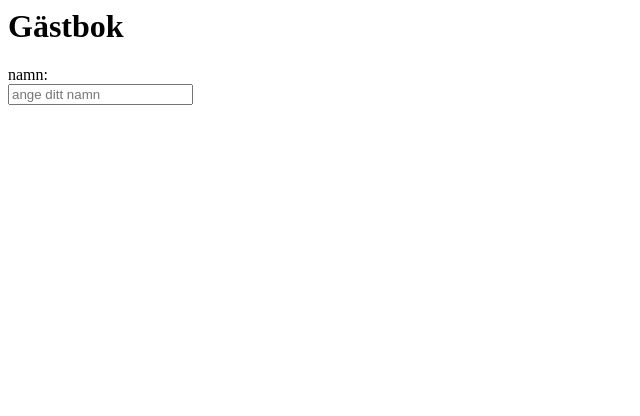
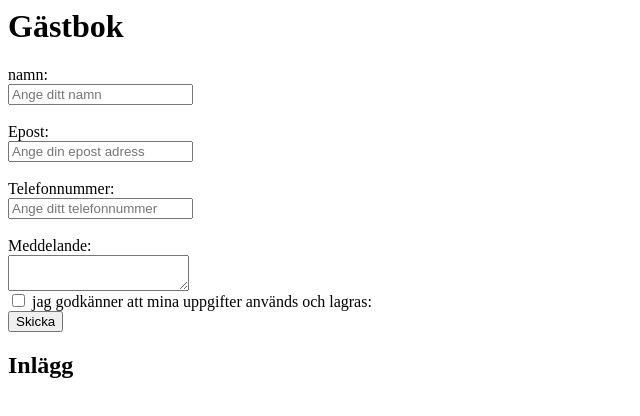
Before and after one commit to muttsii/g-stbok, a plain HTML site: page index.html in a window 1280 px wide. Shown: the whole page, without its empty margins (0-640 px from the left). Drawn offline with Linux system fonts and the light colour scheme.

Commit message:
mer om boken

```diff
--- a/index.html
+++ b/index.html
@@ -11,10 +11,39 @@
         <div>
             <label for="namn">namn:
                 <br>
-                <input type="text" name="namn" id="namn" placeholder="ange ditt namn" required>
+                <input type="text" name="namn" id="namn" placeholder="Ange ditt namn" required>
             </label>
         </div>
         <br>
-
+        <div>
+            <label for="empost">Epost:
+                <br>
+                <input type="email" name="epost" id="epost" placeholder="Ange din epost adress" required>
+            </label>
+        </div>
+        <br>
+        <div>
+            <label for="telefon"> Telefonnummer:
+                <br>
+                <input type="tel" name="telefon" id="telefon" placeholder="Ange ditt telefonnummer">
+            </label>
+        </div>
+        <br>
+        <div>
+            <label Meddelande:>Meddelande:
+            <br>
+            <textarea name="meddelande" id="meddelande"></textarea>
+            </label>
+        </div>
+        <div>
+            <input type="checkbox" name="gdpr" id="gdpr" value="gdpr66" required> jag godkänner att mina uppgifter används och lagras:
+        </div>
+        <div>
+            <input type="submit" value="Skicka">
+        </div>
+        </form>
+        <h2>Inlägg</h2>
+        <p id="message"></p>
+        <script src="script.js"></script>
 </body>
 </html>
```
Also changed, not shown: script.js (added).
